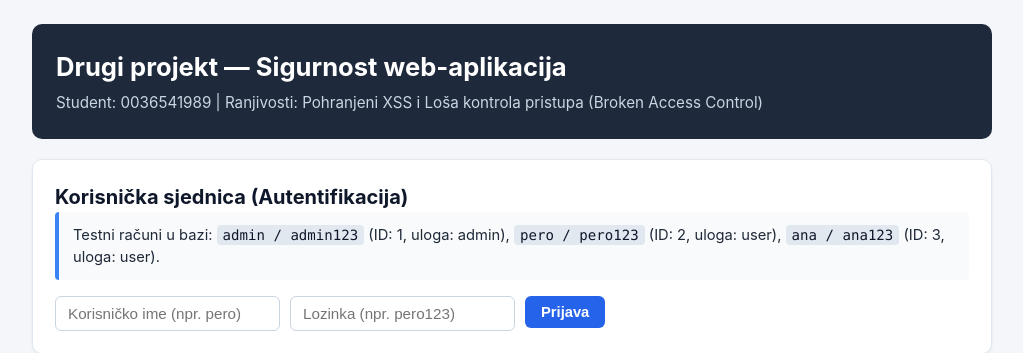
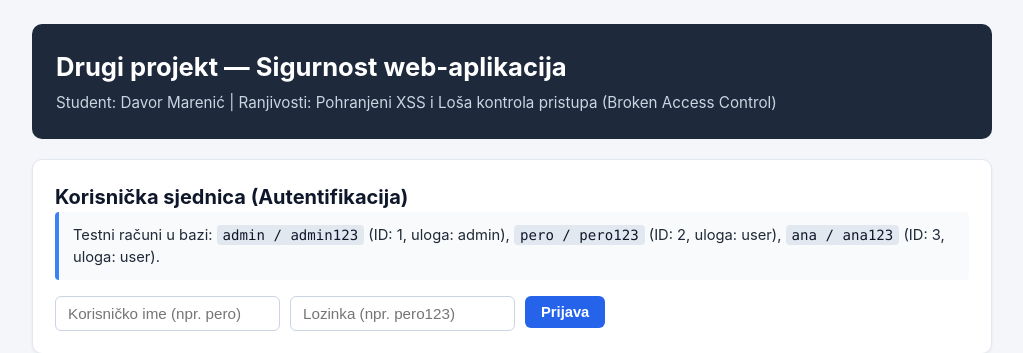
Before and after one commit to davormarenic/Web2Projekt2, a Node server app: page / in a window 1280 px wide. Shown: the top 353 px of the page, without its empty margins (128-1151 px from the left). Run offline with Node 20, Linux system fonts and the light colour scheme; data that the repository does not hold is empty.

Commit message:
Uklanjanje JMBAG-a iz javnog sučelja

```diff
--- a/src/server.ts
+++ b/src/server.ts
@@ -53,7 +53,7 @@ app.set('trust proxy', 1);
 
 app.use(
   session({
-    secret: process.env.SESSION_SECRET || 'tajni_kljuc_za_web2_projekt2_0036541989',
+    secret: process.env.SESSION_SECRET || 'tajni_kljuc_za_web2_projekt2',
     resave: false,
     saveUninitialized: false,
     cookie: {
@@ -73,8 +73,8 @@ async function loadVulnSettings(
     req.vulnSettings = settings;
 
     const cookiePayload = req.session.user
-      ? `user=${req.session.user.username}|role=${req.session.user.role}|jmbag=0036541989`
-      : 'guest=anon|jmbag=0036541989';
+      ? `user=${req.session.user.username}|role=${req.session.user.role}|session=active`
+      : 'guest=anon|session=active';
 
     res.cookie('session_info', cookiePayload, {
       httpOnly: !settings.xss,
--- a/src/views/index.pug
+++ b/src/views/index.pug
@@ -3,13 +3,13 @@ html(lang="hr")
   head
     meta(charset="UTF-8")
     meta(name="viewport", content="width=device-width, initial-scale=1.0")
-    title WEB2 - Drugi projekt (JMBAG: 0036541989)
+    title WEB2 - Drugi projekt Davor Marenić
     link(rel="stylesheet", href="/css/style.css")
   body
     .container
       header.header
         h1 Drugi projekt — Sigurnost web-aplikacija
-        p.subtitle Student: 0036541989 | Ranjivosti: Pohranjeni XSS i Loša kontrola pristupa (Broken Access Control)
+        p.subtitle Student: Davor Marenić | Ranjivosti: Pohranjeni XSS i Loša kontrola pristupa (Broken Access Control)
 
       if message
         .alert.alert-success= message
```
